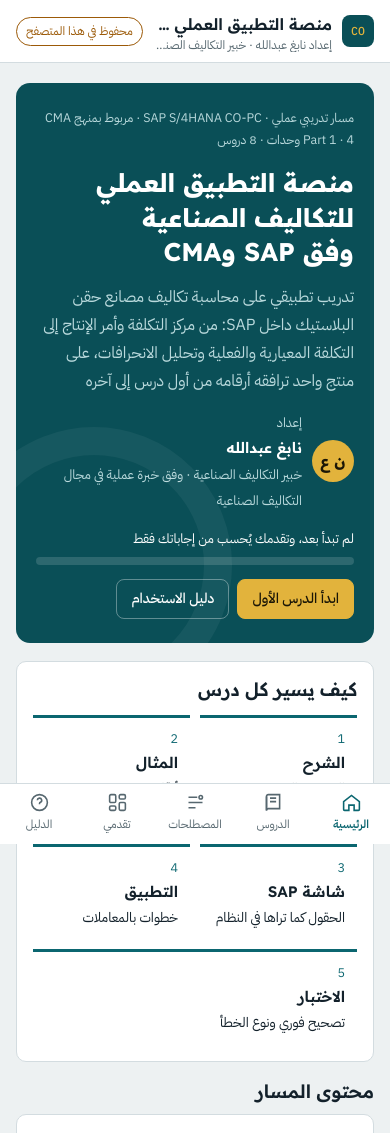
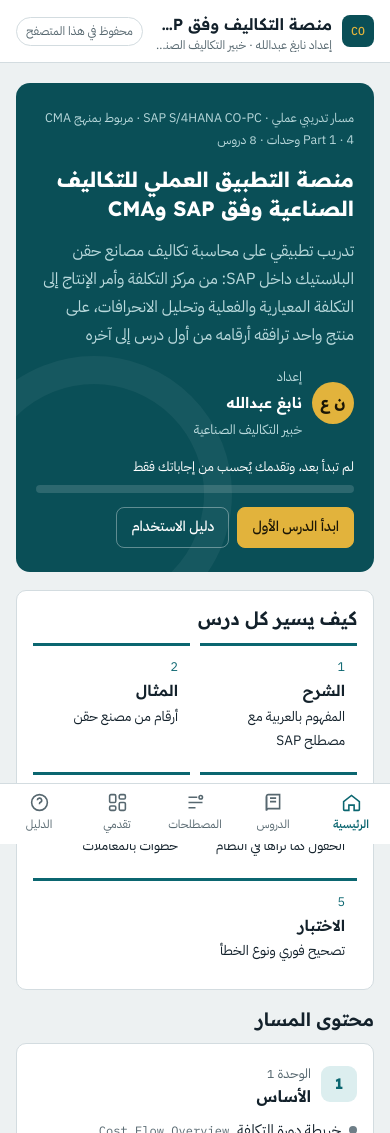
Before and after one commit to nabig-abdalla/sap-cost-lab, a plain HTML site: page index.html in a window 390 px wide. Shown: the top 1133 px of the page. Drawn offline with Linux system fonts and the light colour scheme.

Commit message:
Tidy mobile header, hero title size, byline and storage chip
Co-Authored-By: Claude Opus 5.5 <noreply@anthropic.com>
Claude-Session: https://claude.ai/code/session_019dBJfLgCJp2xWhgcmzNTA7

```diff
--- a/index.html
+++ b/index.html
@@ -81,7 +81,7 @@ button,input,select,textarea{font:inherit;color:inherit}
 .brand small{display:block;color:var(--muted);font-size:.75rem;line-height:1.2;white-space:nowrap;overflow:hidden;text-overflow:ellipsis}
 .store{font-size:.75rem;padding:3px 9px;border-radius:99px;border:1px solid var(--line);color:var(--muted);white-space:nowrap}
 .store.db{color:var(--ok);border-color:currentColor}
-.store.local{color:var(--rev);border-color:currentColor}
+.store.local{color:var(--muted);border-color:var(--line)}
 .shell{display:grid;grid-template-columns:1fr;min-height:100%}
 .side{display:none}
 main{min-width:0;padding-block:20px 110px;padding-left:max(16px,env(safe-area-inset-left,0px));padding-right:max(16px,env(safe-area-inset-right,0px))}
@@ -123,7 +123,7 @@ main{min-width:0;padding-block:20px 110px;padding-left:max(16px,env(safe-area-in
 .hero{background:var(--hero);color:var(--hero-ink);border-radius:14px;padding:24px 20px;display:flex;flex-direction:column;gap:14px;position:relative;overflow:hidden}
 .hero::after{content:"";position:absolute;inset:auto auto -60px -60px;width:220px;height:220px;border-radius:50%;border:28px solid rgba(255,255,255,.05);pointer-events:none}
 .hero .eyebrow{color:var(--hero-muted)}
-.hero h1{font-size:clamp(1.6rem,4.6vw,2.3rem)}
+.hero h1{font-size:clamp(1.3rem,5.2vw,2.3rem);line-height:1.4}
 .hero .lede{color:var(--hero-muted);font-size:1rem}
 .hero .btn{background:transparent;color:var(--hero-ink);border-color:rgba(255,255,255,.35)}
 .hero .btn.gold{background:var(--gold);color:#1B1606;border-color:var(--gold)}
@@ -339,7 +339,7 @@ footer.foot .val{font-family:var(--f-mono);direction:ltr;unicode-bidi:isolate;us
 <header class="top">
   <a class="brand" href="#home">
     <div class="mark" aria-hidden="true">CO</div>
-    <div style="min-width:0"><b>منصة التطبيق العملي للتكاليف الصناعية وفق SAP وCMA</b><small>إعداد نابغ عبدالله · خبير التكاليف الصناعية</small></div>
+    <div style="min-width:0"><b>منصة التكاليف وفق SAP</b><small>إعداد نابغ عبدالله · خبير التكاليف الصناعية</small></div>
   </a>
   <span id="store" class="store" title="مكان حفظ بياناتك">جارٍ التحميل</span>
 </header>
@@ -934,7 +934,7 @@ function vHome(){
     <span class="eyebrow">مسار تدريبي عملي · SAP S/4HANA CO-PC · مربوط بمنهج CMA Part 1 · 4 وحدات · 8 دروس</span>
     <h1>منصة التطبيق العملي للتكاليف الصناعية وفق SAP وCMA</h1>
     <p class="lede">تدريب تطبيقي على محاسبة تكاليف مصانع حقن البلاستيك داخل SAP: من مركز التكلفة وأمر الإنتاج إلى التكلفة المعيارية والفعلية وتحليل الانحرافات، على منتج واحد ترافقه أرقامه من أول درس إلى آخره</p>
-    <div class="byline"><div class="avatar" aria-hidden="true">ن ع</div><div><span>إعداد</span><b>${AUTHOR.name}</b><span>${AUTHOR.title} · وفق خبرة عملية في مجال التكاليف الصناعية</span></div></div>
+    <div class="byline"><div class="avatar" aria-hidden="true">ن ع</div><div><span>إعداد</span><b>${AUTHOR.name}</b><span>${AUTHOR.title}</span></div></div>
     <div class="meter"><span>${started?`تقدمك: ${done} من 8 دروس متقنة`:"لم تبدأ بعد، وتقدمك يُحسب من إجاباتك فقط"}</span><div class="track"><div class="fill" style="width:${done/8*100}%"></div></div></div>
     <div class="row"><a class="btn gold" href="#${next.id}">${started?"تابع: "+next.title:"ابدأ الدرس الأول"}</a><a class="btn" href="#guide">دليل الاستخدام</a></div>
    </section>
```
